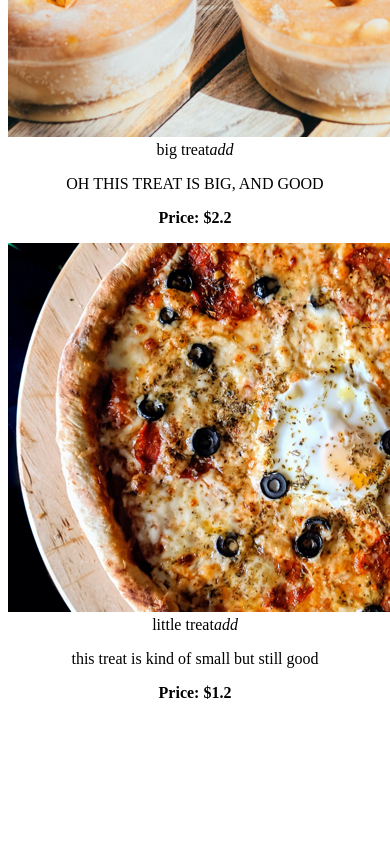
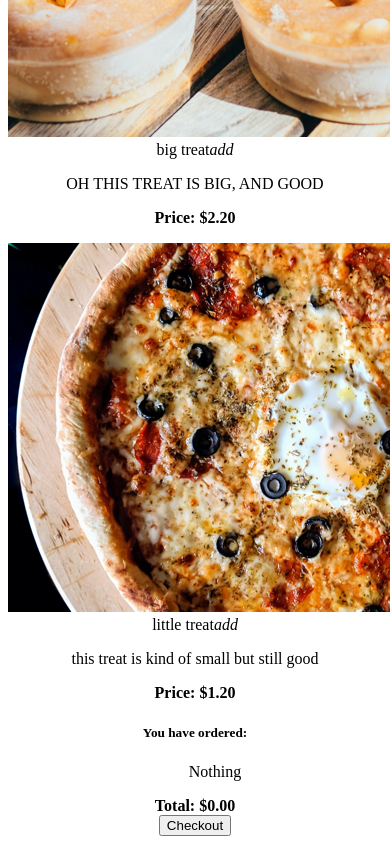
Before and after one commit to JamesFranc/ShoppingCart, a React (Create React App) app in the folder client/: page / in a window 390 px wide. Shown: the part 844-1688 px from the top of the page. Before the commit the page ends 1562 px from the top, so only its background shows below. Built offline with nearby package versions, Linux system fonts and the light colour scheme; the HTML template or start-up script is replaced by a standard one.

Commit message:
Add responsive cart and remove /cart link

```diff
--- a/client/src/components/Cart/Cart.js
+++ b/client/src/components/Cart/Cart.js
@@ -1,6 +1,7 @@
 import React, { Component } from 'react';
 import { connect } from 'react-redux';
 import { Link } from 'react-router-dom';
+import Recipe from '../Recipe/Recipe';
 import { removeItem, addQuantity, subtractQuantity} from '../actions/cartActions'
 
 class Cart extends Component {
@@ -24,8 +25,9 @@ class Cart extends Component {
                         <div className="circle">
                             <img src={item.ref} alt={item.title} className="responsive-img" />
                         </div>
+
                         <span className="title">{item.title}</span>
-                        <p><b>Price: {item.price}</b></p>
+                        <p><b>Price: ${item.price.toFixed(2)}</b></p>
                         <p>
                             <b>Quantity: {item.quantity}</b>
                         </p>
@@ -51,6 +53,7 @@ class Cart extends Component {
                         { addedItems }
                     </ul>
                 </div>
+                <Recipe />
             </div>
         )
     }
--- a/client/src/components/Home.js
+++ b/client/src/components/Home.js
@@ -1,5 +1,6 @@
 import React, { Component } from 'react';
 import { connect } from 'react-redux';
+import Cart from './Cart/Cart'
 import { addToCart } from './actions/cartActions';
 class Home extends Component {
 
@@ -10,8 +11,8 @@ class Home extends Component {
     render (){
         let itemList = this.props.items.map(item => {
             return(
-                    <div className="col m4">
-                        <div className="card" key={item.id}>
+                    <div className="col s4 m6">
+                        <div className="card hoverable" key={item.id}>
                             <div className="card-image">
                                 <img className="responsive-img" src={item.ref} alt={item.credit}></img>
                                 <span className="card-title">{item.title}</span>
@@ -20,7 +21,7 @@ class Home extends Component {
 
                             <div className="card-content">
                                 <p className="truncate">{item.desc}</p>
-                                <p><b>Price: ${item.price}</b></p>
+                                <p><b>Price: ${item.price.toFixed(2)}</b></p>
                             </div>
                         </div>
                      </div>
@@ -29,10 +30,16 @@ class Home extends Component {
         return(
             <div className="container">
                 <h3 className="center">Our items</h3>
-                <div className="box">
+                <div className="row">
+                <div className="col s12 m6">
                     <div className="row center-cols center-align">
                         { itemList }
                     </div>
+                </div>
+                <div className="col s12 m6">
+                    <Cart />
+                </div>
+
                 </div>
             </div>
         )
--- a/client/src/components/Navbar/Navbar.js
+++ b/client/src/components/Navbar/Navbar.js
@@ -9,7 +9,7 @@ import { Link } from 'react-router-dom';
 
                     <ul className="right">
                         <li><Link to="/">Shop</Link></li>
-                        <li><Link to="/cart" ><i className="material-icons">shopping_cart</i></Link></li>
+                        <li><Link to="/" ><i className="material-icons">shopping_cart</i></Link></li>
                     </ul>
                 </div>
             </nav>
--- /dev/null
+++ b/client/src/components/Recipe/Recipe.js
@@ -0,0 +1,34 @@
+import React, { Component } from 'react'
+import { connect } from 'react-redux'
+//import { addShipping } from './actions/cartActions'
+class Recipe extends Component {
+
+    render(){
+
+        return(
+            <div className="container">
+                <div className="collection">
+                        <span className="collection-item"><b>Total: ${this.props.total}</b></span>
+                    </div>
+                    <div className="checkout">
+                        <button className="waves-effect waves-light btn">Checkout</button>
+                    </div>
+                 </div>
+        )
+    }
+}
+const mapStateToProps = (state)=> {
+    return {
+        addedItems: state.addedItems,
+        total: state.total
+    }
+}
+
+// const mapDispatchToProps = (dispatch)=>{
+//     return {
+//         addShipping: ()=>{dispatch({type: 'ADD_SHIPPING'})},
+//         substractShipping: ()=>{dispatch({type: 'SUB_SHIPPING'})}
+//     }
+// }
+
+export default connect(mapStateToProps)(Recipe);
--- a/client/src/components/reducers/cartReducer.js
+++ b/client/src/components/reducers/cartReducer.js
@@ -10,7 +10,7 @@ const initState = {
         { id:3,title:'little treat', desc:  "this treat is kind of small but still good", price:1.20, ref: Item3, credit:'Photo by Masimo Grabar on Unsplash'},
     ],
     addedItems: [],
-    total: 0
+    total: (0.00).toFixed(2)
 }
 
 const cartReducer = (state = initState, action) => {
@@ -24,12 +24,12 @@ const cartReducer = (state = initState, action) => {
 
             return {
                 ...state,
-                total: state.total + addedItem.price
+                total: (+state.total + +addedItem.price).toFixed(2)
             }
         }
         else {
             addedItem.quantity = 1;
-            let newTotal = state.total + addedItem.price;
+            let newTotal = (+state.total + addedItem.price).toFixed(2);
 
             return {
                 ...state,
@@ -43,8 +43,7 @@ const cartReducer = (state = initState, action) => {
         let new_items = state.addedItems.filter(item=> action.id !== item.id)
 
         //calculating the total
-        let newTotal = state.total - (itemToRemove.price * itemToRemove.quantity )
-        console.log(itemToRemove)
+        let newTotal = (+state.total - (itemToRemove.price * itemToRemove.quantity)).toFixed(2);
         return {
             ...state,
             addedItems: new_items,
@@ -54,7 +53,7 @@ const cartReducer = (state = initState, action) => {
     if(action.type=== ADD_QUANTITY){
         let addedItem = state.items.find(item=> item.id === action.id)
           addedItem.quantity += 1
-          let newTotal = state.total + addedItem.price
+          let newTotal = (+state.total + addedItem.price).toFixed(2);
           return {
               ...state,
               total: newTotal
@@ -65,7 +64,7 @@ const cartReducer = (state = initState, action) => {
         //if the qt == 0 then it should be removed
         if(addedItem.quantity === 1){
             let new_items = state.addedItems.filter(item=>item.id !== action.id)
-            let newTotal = state.total - addedItem.price
+            let newTotal = (+state.total - addedItem.price).toFixed(2);
             return {
                 ...state,
                 addedItems: new_items,
@@ -74,7 +73,7 @@ const cartReducer = (state = initState, action) => {
         }
         else {
             addedItem.quantity -= 1
-            let newTotal = state.total - addedItem.price
+            let newTotal = (+state.total - addedItem.price).toFixed(2);
             return {
                 ...state,
                 total: newTotal
```
